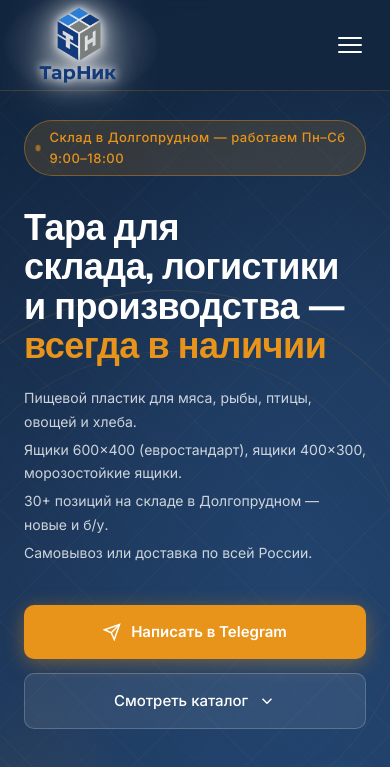
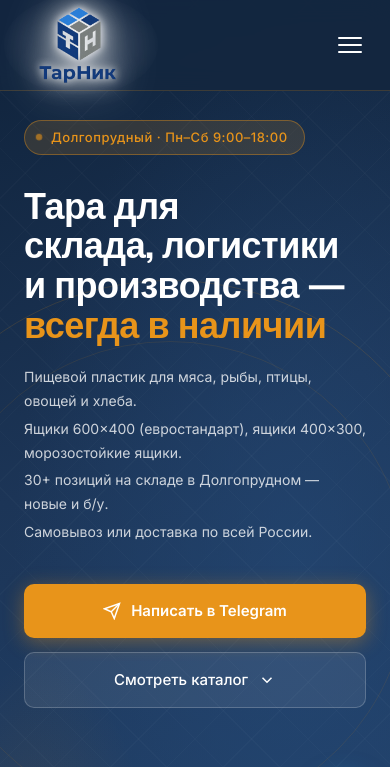
Before and after one commit to AndrewGorTarNik/tarnik-site, a plain HTML site: page index.html in a window 390 px wide. Shown: the top 767 px of the page. Drawn offline with nearby package versions, Linux system fonts and the light colour scheme.

Commit message:
Mobile fix: shorten hero badge text, fits one line on Android
Co-Authored-By: Claude Sonnet 4.6 <noreply@anthropic.com>

```diff
--- a/index.html
+++ b/index.html
@@ -961,7 +961,7 @@
   <div class="hero-inner">
     <div class="hero-badge">
       <div class="hero-badge-dot"></div>
-      <span>Склад в Долгопрудном — работаем Пн–Сб 9:00–18:00</span>
+      <span>Долгопрудный · Пн–Сб 9:00–18:00</span>
     </div>
     <h1 class="hero-title">
       Тара для склада, логистики<br>и производства —<br><span class="accent">всегда в наличии</span>
```
